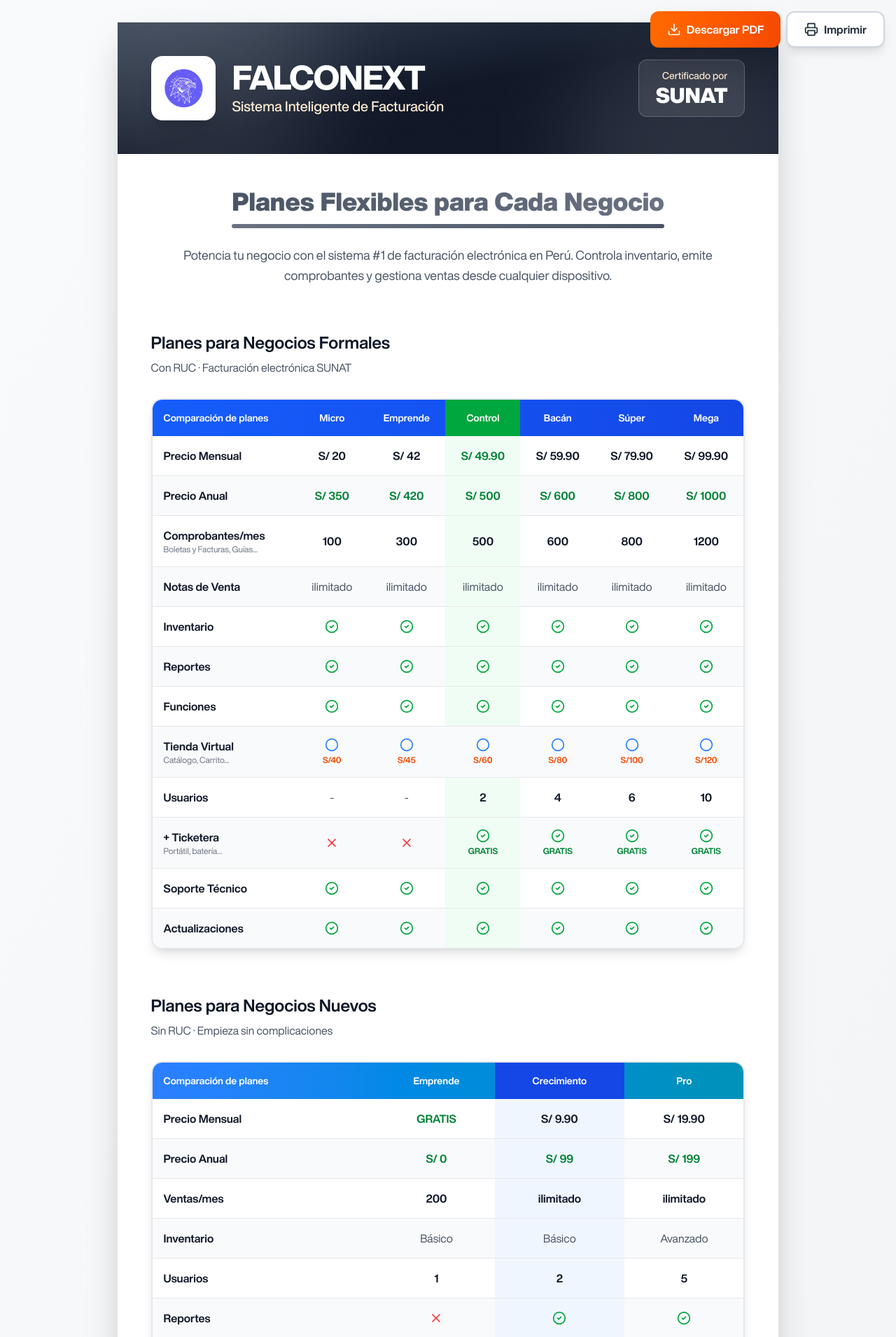
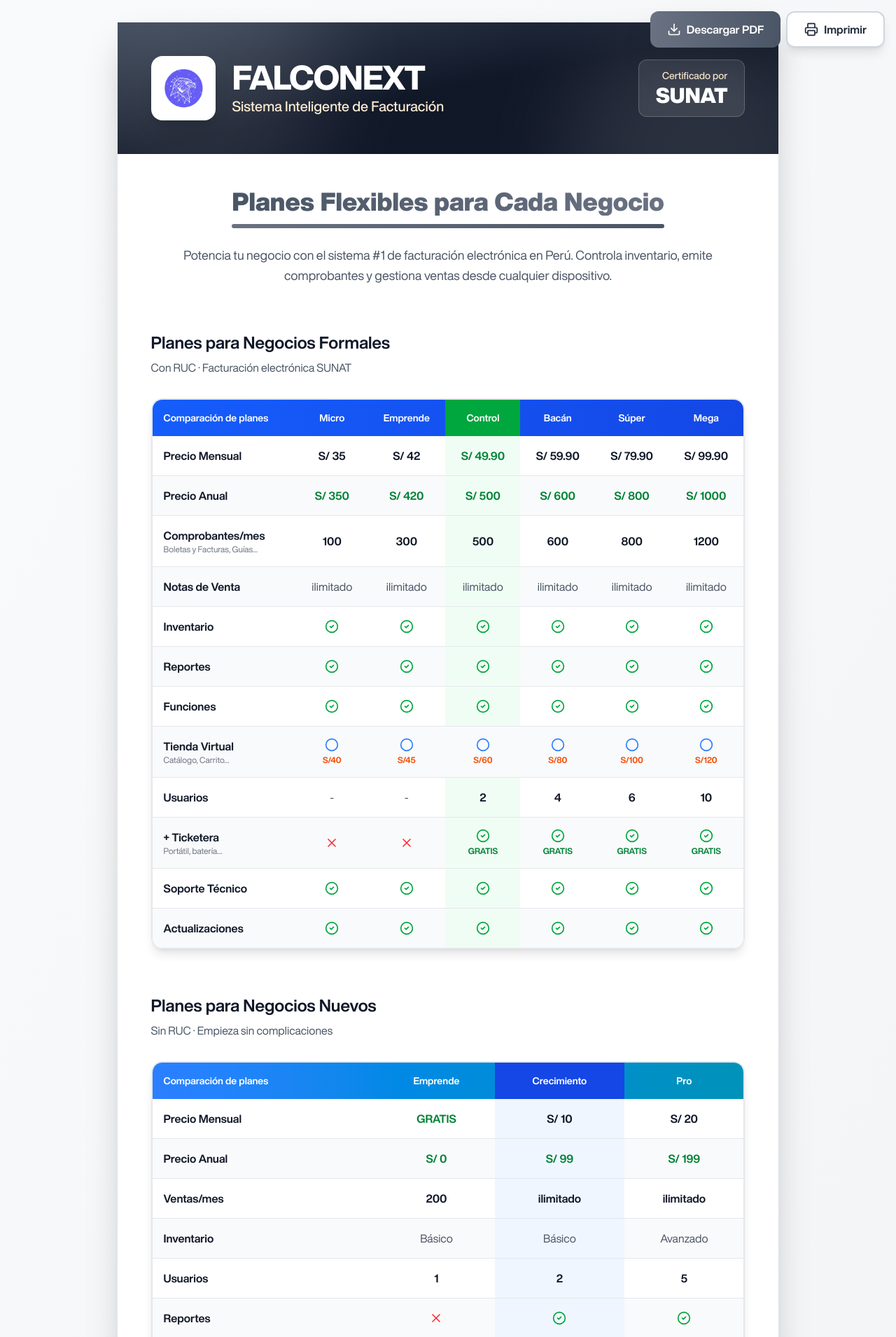
Before and after one commit to Falconext/krezka-web, a Next.js app: page /brochure-precios in a window 1280 px wide. Shown: the top 1910 px of the page at 70% size. Built offline with nearby package versions, Linux system fonts and the light colour scheme.

Commit message:
fix: precios planes nuevos y micro plan

```diff
--- a/src/app/brochure-precios/page.tsx
+++ b/src/app/brochure-precios/page.tsx
@@ -23,7 +23,7 @@
                 <div className="no-print fixed top-4 right-4 z-50 flex gap-2">
                     <button
                         onClick={handlePrint}
-                        className="bg-gradient-to-r from-orange-500 to-orange-600 text-white px-6 py-3 rounded-xl shadow-2xl hover:shadow-orange-500/50 transition-all flex items-center gap-2 font-semibold"
+                        className="bg-gradient-to-r from-gray-500 to-gray-600 text-white px-6 py-3 rounded-xl shadow-2xl hover:shadow-orange-500/50 transition-all flex items-center gap-2 font-semibold"
                     >
                         <Download className="w-5 h-5" />
                         Descargar PDF
@@ -136,7 +136,7 @@
                                             Precio Mensual
                                         </td>
                                         <td className="py-4 px-4 text-center font-bold text-gray-900">
-                                            S/ 20
+                                            S/ 35
                                         </td>
                                         <td className="py-4 px-4 text-center font-bold text-gray-900">
                                             S/ 42
@@ -512,10 +512,10 @@
                                             GRATIS
                                         </td>
                                         <td className="py-4 px-4 text-center font-bold text-gray-900 bg-blue-50">
-                                            S/ 9.90
+                                            S/ 10
                                         </td>
                                         <td className="py-4 px-4 text-center font-bold text-gray-900">
-                                            S/ 19.90
+                                            S/ 20
                                         </td>
                                     </tr>
 
```
